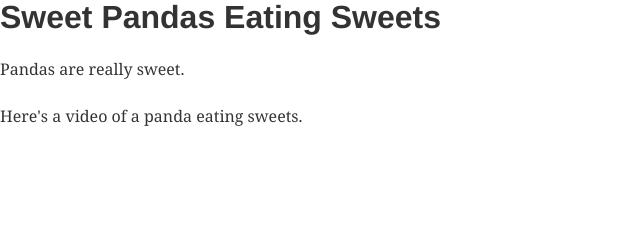
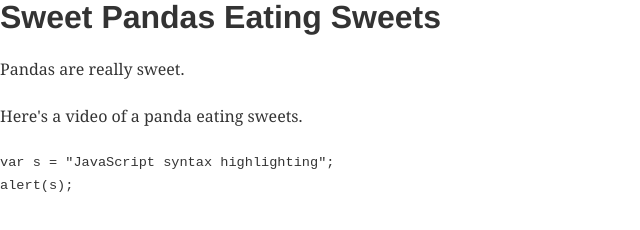
Before and after one commit to joncravotta/big-apple-byte, a Gatsby site: page /first-blog in a window 1280 px wide. Shown: the whole page, without its empty margins (0-640 px from the left). Built offline with nearby package versions, Linux system fonts and the light colour scheme; Gatsby itself is replaced by a stand-in of ours; some packages are replaced by stand-ins of ours; code samples lack their colours.

Commit message:
working blog site

````diff
--- a/src/pages/first-blog.md
+++ b/src/pages/first-blog.md
@@ -6,3 +6,8 @@ date: "2017-08-10"
 Pandas are really sweet.
 
 Here's a video of a panda eating sweets.
+
+```
+var s = "JavaScript syntax highlighting";
+alert(s);
+```
````
